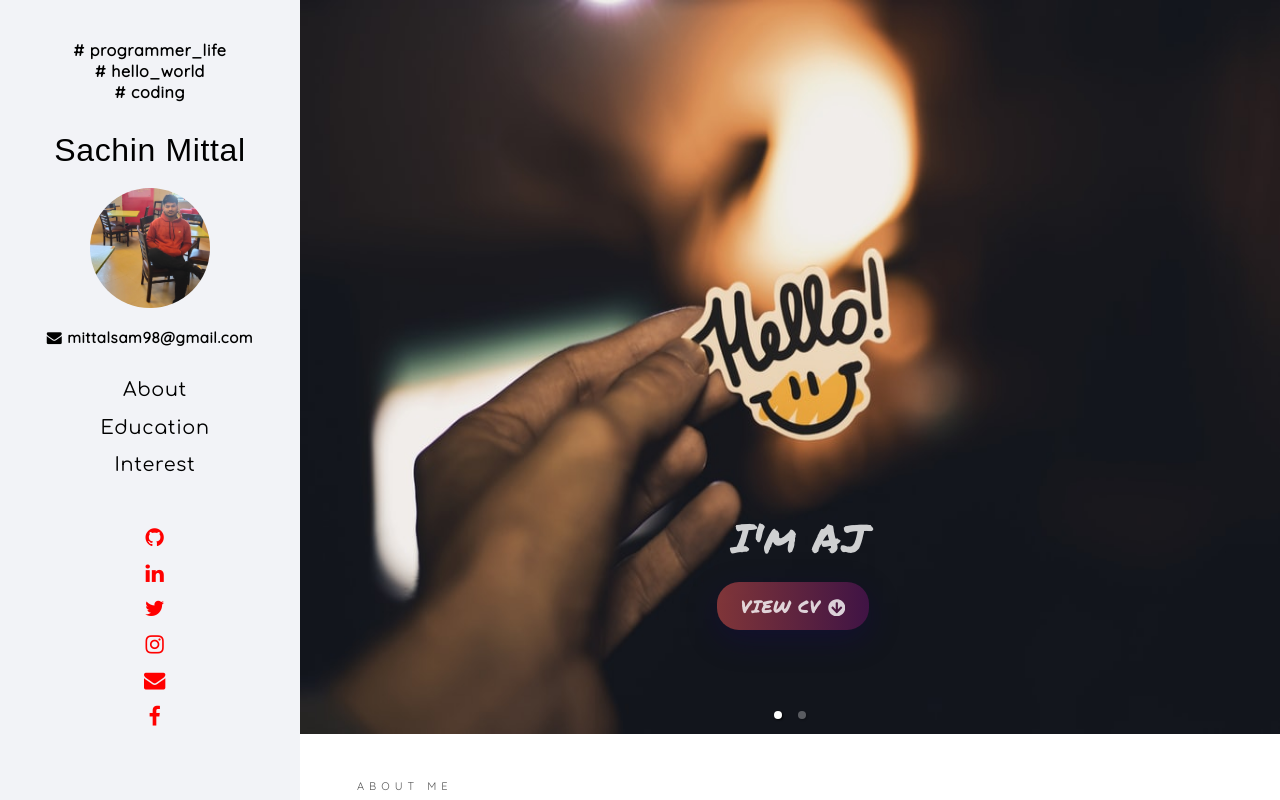
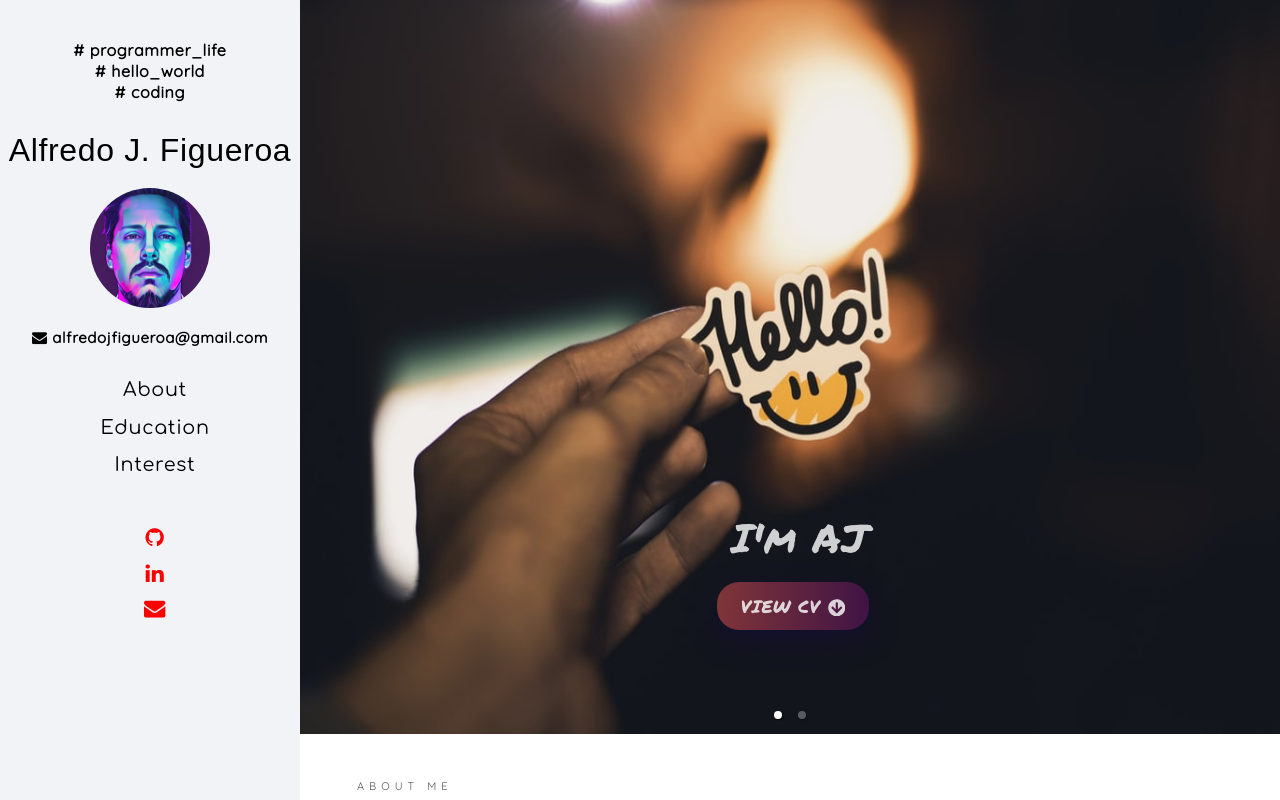
Before and after one commit to AJFigueroa83/AJ-DevPortfolio, a React (Create React App) app: page / in a window 1280 px wide. Built offline with nearby package versions, Linux system fonts and the light colour scheme; a web font is replaced by a local one.

Commit message:
changed profile pic. updated the social media links and email.

```diff
--- a/src/components/sidebar/Sidebar.js
+++ b/src/components/sidebar/Sidebar.js
@@ -2,7 +2,7 @@ import React, { Component } from 'react';
 import './Sidebar.css';
 import { HashLink as Link } from 'react-router-hash-link';
 import { FiExternalLink } from 'react-icons/fi';
-import logo from '../images/sam.jpg'
+import logo from '../images/profilepic.jpeg'
 
 class Sidebar extends Component {
     render() {
@@ -12,26 +12,22 @@ class Sidebar extends Component {
                 <div style={{ color: 'black', fontWeight: 'bold' }} className="tagtop"> # programmer_life </div>
                 <div style={{ color: 'black', fontWeight: 'bold' }} className=""> # hello_world </div>
                 <div style={{ color: 'black', fontWeight: 'bold' }} className=""> # coding </div>
-                <h1><Link smooth to="/#start" className="h1_links">Sachin Mittal</Link></h1>
+                <h1><Link smooth to="/#start" className="h1_links">Alfredo J. Figueroa</Link></h1>
 
                 <img src={logo} />
-                <p style={{ color: 'black', fontWeight: 'bold' }} className="gmail"><a href="https://mail.google.com/mail/u/0/#inbox?compose=CllgCJftvBffjPmxWxvfHWRHWnhTbpQgPxBxvkcnPpFpFqbhrXMCHXSJTsCXCVLsQzgRcVLpnPL" rel="opener noreferrer" target="_blank" className="fa fa-envelope"></a> mittalsam98@gmail.com </p>
+                <p style={{ color: 'black', fontWeight: 'bold' }} className="gmail"><a href="https://mail.google.com/mail/u/0/#inbox?compose=CllgCJftvBffjPmxWxvfHWRHWnhTbpQgPxBxvkcnPpFpFqbhrXMCHXSJTsCXCVLsQzgRcVLpnPL" rel="opener noreferrer" target="_blank" className="fa fa-envelope"></a> alfredojfigueroa@gmail.com </p>
 
                 <ul className="sidebar-nav">
                     <li className="sidebar-nav-items"><Link smooth to="/#about" className="links">About</Link></li>
                     <li className="sidebar-nav-items"><Link smooth to="/#education" className="links" >Education</Link></li>
                     <li className="sidebar-nav-items"><Link smooth to="/#interest" className="links">Interest</Link></li>
-                    {/* <li className="sidebar-nav-items"><a href="http://www.bloggingpeek.com" target="_blank" rel="opener noreferrer" className="links"> Blog<FiExternalLink/></a></li> */}
                 </ul>
 
                 <div className="flip-card-back">
                     <ul className="sidebar-nav">
-                        <li className="sidebar-nav-icons"> <a href="https://github.com/mittalsam98" rel="opener noreferrer" target="_blank" className="fa fas fa-github fa-lg"></a></li>
-                        <li className="sidebar-nav-icons"><a href="https://www.linkedin.com/in/sachin-mittal-476174158?lipi=urn%3Ali%3Apage%3Ad_flagship3_profile_view_base_contact_details%3BoRhF2EUsQJ%2BygJpLEZb%2FFA%3D%3D" rel="opener noreferrer" target="_blank" className="fa fas fa-linkedin fa-lg"></a></li>
-                        <li className="sidebar-nav-icons"> <a href="https://twitter.com/Sachin_Mittal98" rel="opener noreferrer" target="_blank" className="fa fas fa-twitter fa-lg"></a></li>
-                        <li className="sidebar-nav-icons"> <a href="https://www.instagram.com/decent_sachin.mittal/" rel="opener noreferrer" target="_blank" className="fa fas fa-instagram fa-lg"></a></li>
-                        <li className="sidebar-nav-icons"> <a href="mailto:mittalsam98@gmail.com" rel="opener noreferrer" target="_blank" className="fa fas fa-envelope fa-lg"></a></li>
-                        <li className="sidebar-nav-icons"> <a href="https://www.facebook.com/profile.php?id=100011989067867" rel="opener noreferrer" target="_blank" className="fa fas fa-facebook fa-lg"></a></li>
+                        <li className="sidebar-nav-icons"> <a href="https://github.com/AJFigueroa83" rel="opener noreferrer" target="_blank" className="fa fas fa-github fa-lg"></a></li>
+                        <li className="sidebar-nav-icons"> <a href="https://www.linkedin.com/in/alfredo-figueroa-44b11940/" rel="opener noreferrer" target="_blank" className="fa fas fa-linkedin fa-lg"></a></li>
+                        <li className="sidebar-nav-icons"> <a href="mailto:alfredojfigueroa@gmail.com" rel="opener noreferrer" target="_blank" className="fa fas fa-envelope fa-lg"></a></li>
                     </ul>
                 </div>
 
```
Also changed, not shown: src/components/images/profilepic.jpeg (added), src/components/images/sam.jpg (deleted).
